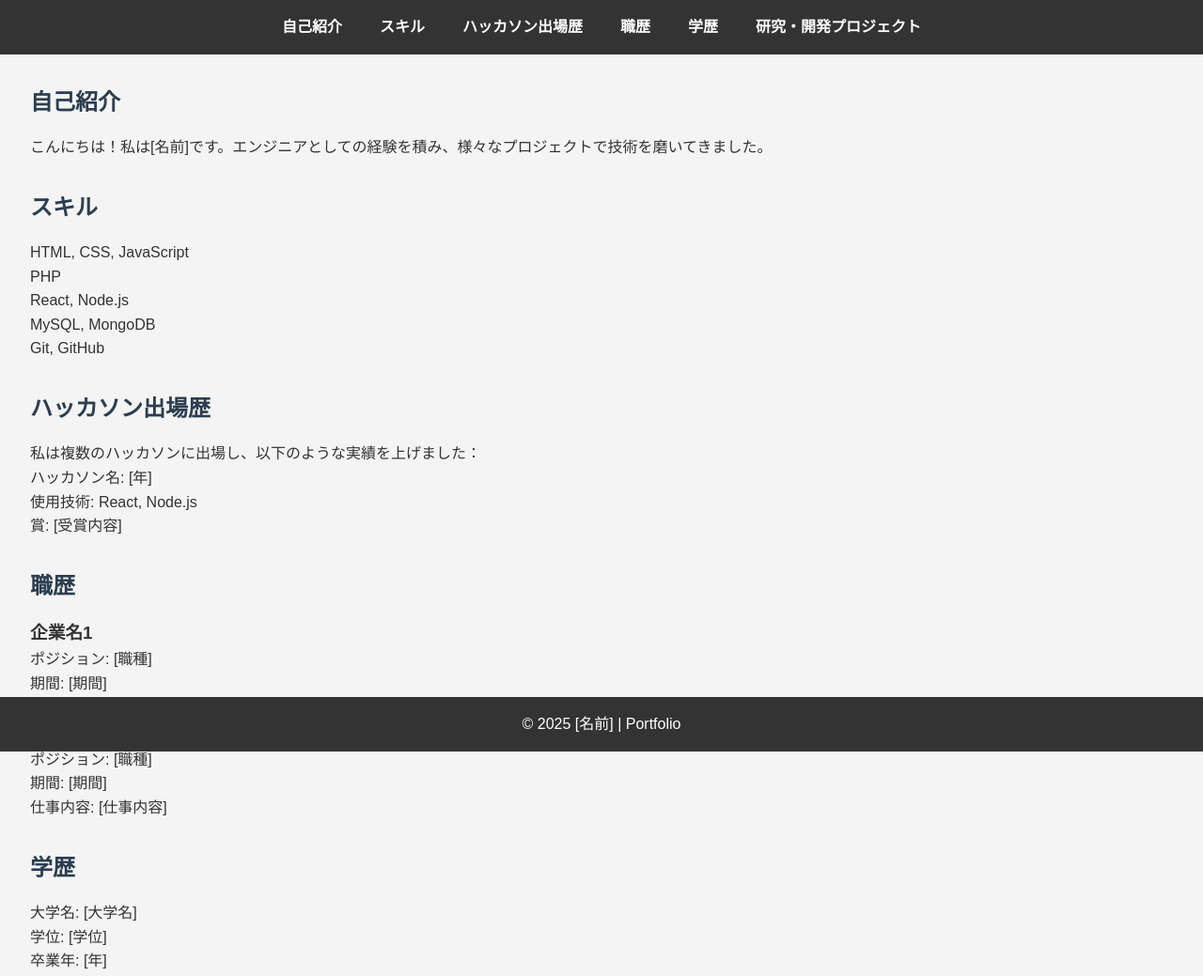
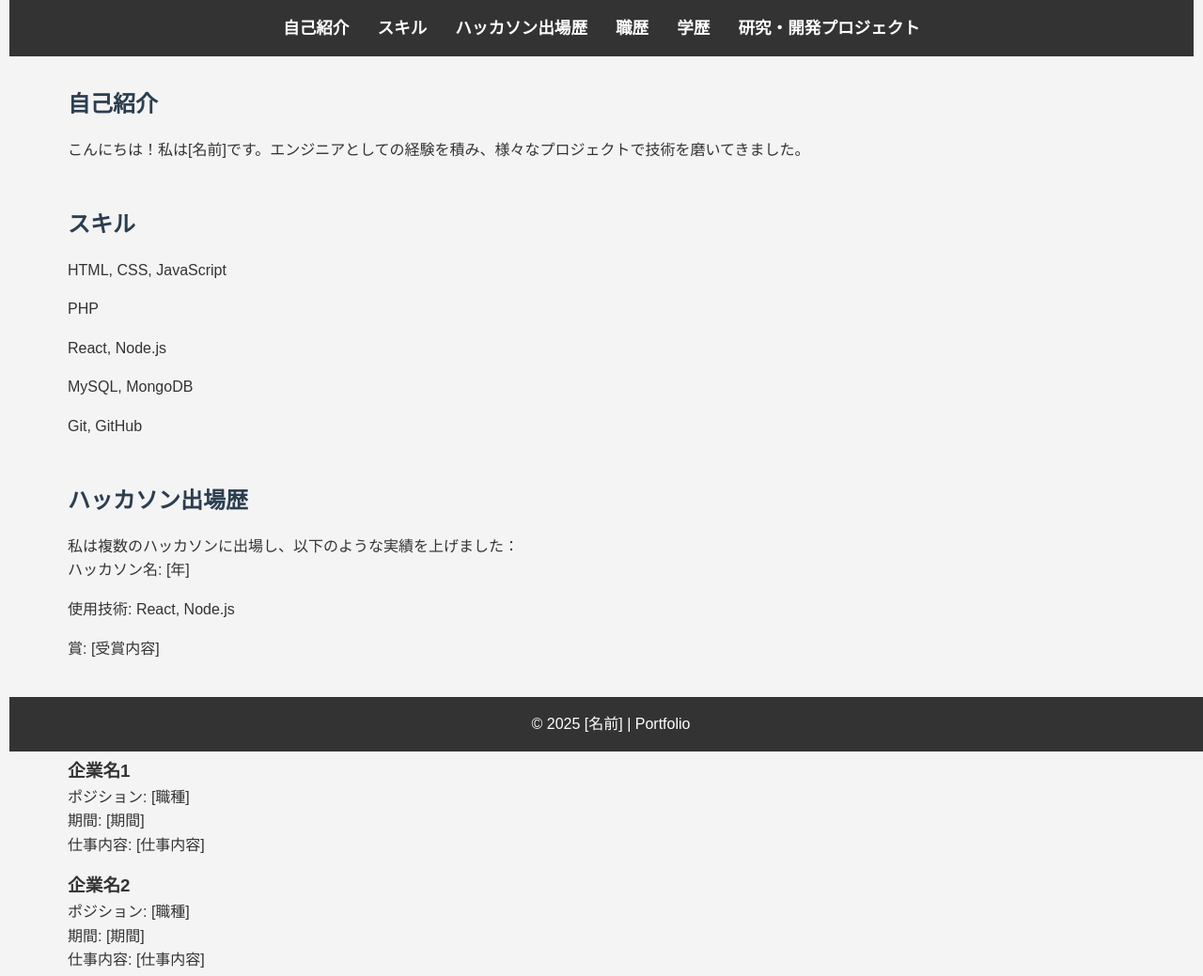
Before and after one commit to 2322051/port_forio, a plain HTML site: page index.html in a window 1280 px wide. Shown: the top 1039 px of the page at 94% size. Drawn offline with Linux system fonts and the light colour scheme.

Commit message:
Initial commit

```diff
--- a/styles.css
+++ b/styles.css
@@ -1,4 +1,3 @@
-
 * {
   margin: 0;
   padding: 0;
@@ -10,28 +9,32 @@ body {
   background-color: #f4f4f4;
   color: #333;
   line-height: 1.6;
+  padding: 0 10px;
 }
 
 header {
   background-color: #333;
   color: white;
   padding: 1rem 0;
+  text-align: center;
 }
 
 header nav ul {
   display: flex;
   justify-content: center;
   list-style-type: none;
+  padding: 0;
 }
 
 header nav ul li {
-  margin: 0 20px;
+  margin: 0 15px;
 }
 
 header nav ul li a {
   color: white;
   text-decoration: none;
   font-weight: bold;
+  font-size: 1.1rem;
 }
 
 header nav ul li a:hover {
@@ -39,11 +42,13 @@ header nav ul li a:hover {
 }
 
 main {
+  max-width: 1200px;
+  margin: 0 auto;
   padding: 2rem;
 }
 
 section {
-  margin-bottom: 2rem;
+  margin-bottom: 3rem;
 }
 
 h2 {
@@ -53,6 +58,10 @@ h2 {
 
 ul {
   list-style-type: none;
+}
+
+ul li {
+  margin-bottom: 1rem;
 }
 
 .project-title {
@@ -75,15 +84,17 @@ ul {
   width: 100%;
   height: 100%;
   background-color: rgba(0, 0, 0, 0.5); /* 背景を暗く */
+  justify-content: center;
+  align-items: center;
 }
 
 .modal-content {
   position: relative;
   background-color: white;
-  margin: 15% auto;
   padding: 20px;
   width: 80%;
   max-width: 600px;
+  border-radius: 8px;
 }
 
 .close {
@@ -98,7 +109,6 @@ ul {
 .close:hover,
 .close:focus {
   color: black;
-  text-decoration: none;
   cursor: pointer;
 }
 
@@ -107,7 +117,7 @@ footer {
   padding: 1rem;
   background-color: #333;
   color: white;
-  position: absolute;
+  position: fixed;
   width: 100%;
   bottom: 0;
 }
```
Also changed, not shown: index.html (+0 -1 lines).
